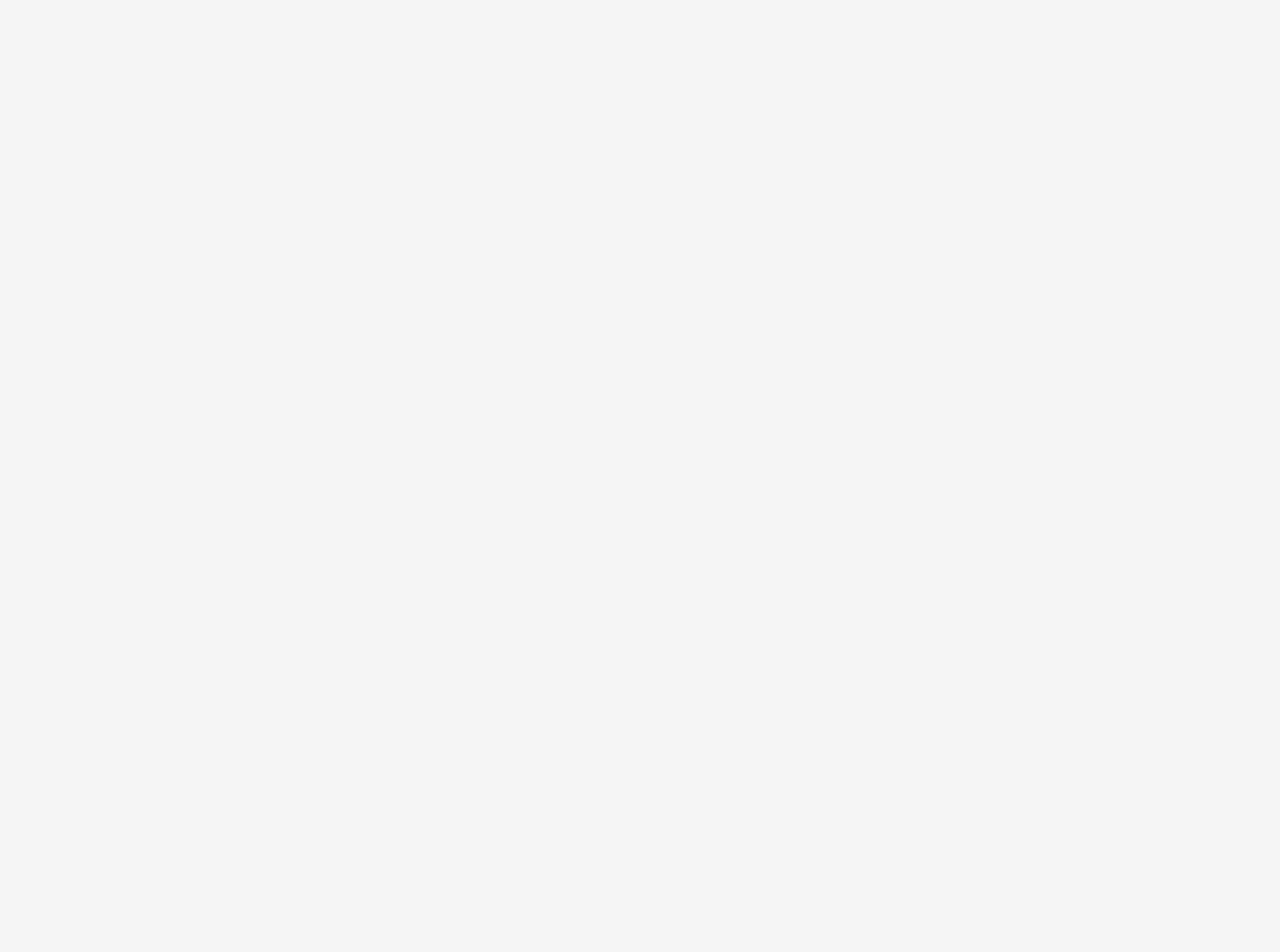
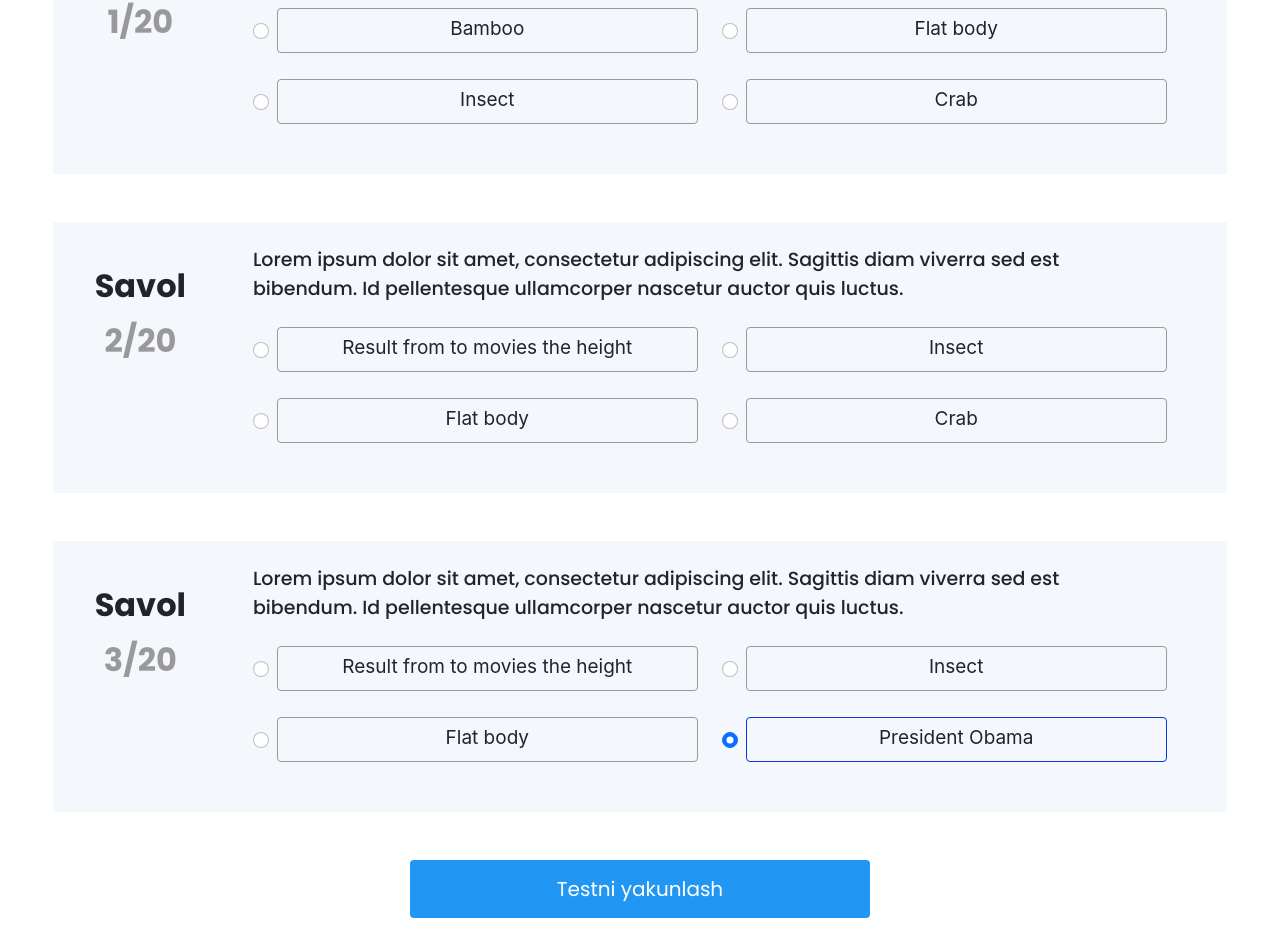
Before and after one commit to Abdullokh-dev/AK-Lavia-Academy, a Vue app: page /test in a window 1280 px wide. Before the commit this address had no page. Shown: the part 265-1217 px from the top of the page. Before the commit the page ends 800 px from the top, so only its background shows below. Built offline with nearby package versions, Linux system fonts and the light colour scheme.

Commit message:
Test Page

```diff
--- a/src/components/HomePageContent.vue
+++ b/src/components/HomePageContent.vue
@@ -286,7 +286,7 @@ export default {
   name: "HomePageContent",
   methods: {
     bonus() {
-      this.$router.push('/bonus')
+      this.$router.push('/test')
     },
     reception() {
       this.$router.push('/reception')
--- /dev/null
+++ b/src/pages/Test.vue
@@ -0,0 +1,300 @@
+<template>
+
+  <div class="row main-row d-flex justify-content-center">
+    <div class="col-12 col-lg-11">
+
+      <div class="row">
+        <div class="col-12 text-center">
+          <div class="text-1">
+            LAVIA ACADEMY TEST
+          </div>
+        </div>
+      </div>
+
+      <div class="row test-block pt-lg-4 pe-lg-5 mt-5">
+        <div class="col-12 col-lg-2">
+          <div class="text-1-order">
+            Savol <span class="order">1/20</span>
+          </div>
+        </div>
+
+        <div class="col-12 col-lg-10">
+          <div class="row">
+            <div class="col">
+              <div class="text-2">
+                Lorem ipsum dolor sit amet, consectetur adipiscing elit. Sagittis diam viverra sed est bibendum. Id
+                pellentesque ullamcorper nascetur auctor quis luctus.
+              </div>
+            </div>
+          </div>
+          <div class="row pb-5">
+            <div class="col-12 col-md-6 mt-4 ps-xxl-4">
+              <div class="form-check">
+                <input id="exampleRadios1" checked class="form-check-input" name="exampleRadios" type="radio" value="option1">
+                <label class="form-check-label" for="exampleRadios1">
+                  Bamboo
+                </label>
+              </div>
+            </div>
+            <div class="col-12 col-md-6 mt-4 ps-xxl-4">
+              <div class="form-check">
+                <input id="exampleRadios2" checked class="form-check-input" name="exampleRadios" type="radio"
+                       value="option1">
+                <label class="form-check-label" for="exampleRadios2">
+                  Flat body
+                </label>
+              </div>
+            </div>
+            <div class="col-12 col-md-6 mt-4 ps-xxl-4">
+              <div class="form-check">
+                <input id="exampleRadios3" checked class="form-check-input" name="exampleRadios" type="radio"
+                       value="option1">
+                <label class="form-check-label" for="exampleRadios3">
+                  Insect
+                </label>
+              </div>
+            </div>
+            <div class="col-12 col-md-6 mt-4 ps-xxl-4">
+              <div class="form-check">
+                <input id="exampleRadios4" checked class="form-check-input" name="exampleRadios" type="radio"
+                       value="option1">
+                <label class="form-check-label" for="exampleRadios4">
+                  Crab
+                </label>
+              </div>
+            </div>
+          </div>
+        </div>
+      </div>
+
+      <div class="row test-block pt-lg-4 pe-lg-5 mt-5">
+        <div class="col-12 col-lg-2">
+          <div class="text-1-order">
+            Savol <span class="order">2/20</span>
+          </div>
+        </div>
+
+        <div class="col-12 col-lg-10">
+          <div class="row">
+            <div class="col">
+              <div class="text-2">
+                Lorem ipsum dolor sit amet, consectetur adipiscing elit. Sagittis diam viverra sed est bibendum. Id
+                pellentesque ullamcorper nascetur auctor quis luctus.
+              </div>
+            </div>
+          </div>
+          <div class="row pb-5">
+            <div class="col-12 col-md-6 mt-4 ps-xxl-4">
+              <div class="form-check">
+                <input id="exampleRadios5" checked class="form-check-input" name="exampleRadios" type="radio" value="option1">
+                <label class="form-check-label" for="exampleRadios5">
+                  Result from to movies the height
+                </label>
+              </div>
+            </div>
+            <div class="col-12 col-md-6 mt-4 ps-xxl-4">
+              <div class="form-check">
+                <input id="exampleRadios6" checked class="form-check-input" name="exampleRadios" type="radio"
+                       value="option1">
+                <label class="form-check-label" for="exampleRadios6">
+                  Insect
+                </label>
+              </div>
+            </div>
+            <div class="col-12 col-md-6 mt-4 ps-xxl-4">
+              <div class="form-check">
+                <input id="exampleRadios7" checked class="form-check-input" name="exampleRadios" type="radio" value="option1">
+                <label class="form-check-label" for="exampleRadios7">
+                  Flat body
+                </label>
+              </div>
+            </div>
+            <div class="col-12 col-md-6 mt-4 ps-xxl-4">
+              <div class="form-check">
+                <input id="exampleRadios8" checked class="form-check-input" name="exampleRadios" type="radio" value="option1">
+                <label class="form-check-label" for="exampleRadios8">
+                  Crab
+                </label>
+              </div>
+            </div>
+          </div>
+        </div>
+      </div>
+
+      <div class="row test-block pt-lg-4 pe-lg-5 mt-5 mb-5">
+        <div class="col-12 col-lg-2">
+          <div class="text-1-order">
+            Savol <span class="order">3/20</span>
+          </div>
+        </div>
+
+        <div class="col-12 col-lg-10">
+          <div class="row">
+            <div class="col">
+              <div class="text-2">
+                Lorem ipsum dolor sit amet, consectetur adipiscing elit. Sagittis diam viverra sed est bibendum. Id
+                pellentesque ullamcorper nascetur auctor quis luctus.
+              </div>
+            </div>
+          </div>
+          <div class="row pb-5">
+            <div class="col-12 col-md-6 mt-4 ps-xxl-4">
+              <div class="form-check">
+                <input id="exampleRadios9" checked class="form-check-input" name="exampleRadios" type="radio" value="option1">
+                <label class="form-check-label" for="exampleRadios9">
+                  Result from to movies the height
+                </label>
+              </div>
+            </div>
+            <div class="col-12 col-md-6 mt-4 ps-xxl-4">
+              <div class="form-check">
+                <input id="exampleRadios10" checked class="form-check-input" name="exampleRadios" type="radio"
+                       value="option1">
+                <label class="form-check-label" for="exampleRadios10">
+                  Insect
+                </label>
+              </div>
+            </div>
+            <div class="col-12 col-md-6 mt-4 ps-xxl-4">
+              <div class="form-check">
+                <input id="exampleRadios11" checked class="form-check-input" name="exampleRadios" type="radio"
+                       value="option1">
+                <label class="form-check-label" for="exampleRadios11">
+                  Flat body
+                </label>
+              </div>
+            </div>
+            <div class="col-12 col-md-6 mt-4 ps-xxl-4">
+              <div class="form-check">
+                <input id="exampleRadios12" checked class="form-check-input" name="exampleRadios" type="radio" value="option1">
+                <label class="form-check-label" for="exampleRadios12">
+                  President Obama
+                </label>
+              </div>
+            </div>
+          </div>
+        </div>
+      </div>
+
+      <div class="row text-center">
+        <div class="col">
+          <button @click="winner"> Testni yakunlash </button>
+        </div>
+      </div>
+    </div>
+  </div>
+</template>
+
+<script>
+export default {
+  name: "Test",
+  methods: {
+    winner() {
+      this.$router.push('/winner')
+    }
+  }
+}
+</script>
+
+<style scoped>
+
+.form-check label {
+  display: inline-block;
+  cursor: pointer;
+}
+
+.form-check input[type="radio"]:checked+label {
+  border-color: #0737DE;
+}
+
+.main-row {
+  background-color: white;
+}
+
+.text-1, .text-1-order {
+  font-size: 32px;
+  font-weight: 700;
+  line-height: 40px;
+  text-align: center;
+  padding: 40px 0;
+}
+
+.text-1-order {
+  padding-top: 20px;
+}
+
+.order {
+  color: #999999;
+}
+
+.test-block {
+  background-color: #F4F7FC;
+}
+
+.text-2 {
+  font-size: 19px;
+}
+
+.form-check-input {
+  margin-top: 15px;
+}
+
+.form-check-label {
+  border: 1px solid #999999;
+  border-radius: 4px;
+  height: 45px;
+  width: 100%;
+  font-family: Inter, sans-serif;
+  font-size: 19px;
+  font-weight: 400;
+  line-height: 39px;
+  text-align: center;
+}
+
+button {
+  background-color: #2196F3;
+  color: white;
+  border: none;
+  border-radius: 4px;
+  font-size: 20px;
+  line-height: 48px;
+  padding: 5px;
+  width: 100%;
+  margin-bottom: 50px;
+}
+
+@media only screen and (min-width: 768px) {
+  button {
+    font-size: 20px;
+    width: 40%;
+  }
+}
+@media only screen and (min-width: 992px) {
+  .text-1-order {
+    width: 150px;
+  }
+  .order {
+    line-height: 70px;
+  }
+}
+
+@media only screen and (min-width: 1400px) {
+  .text-2 {
+    font-size: 24px;
+    margin-top: 20px;
+  }
+  .form-check-label {
+    padding: 15px 15px 60px 15px;
+    font-size: 22px;
+  }
+  .form-check-input {
+    margin-top: 25px;
+    font-size: 25px;
+  }
+  button {
+    font-size: 25px;
+    padding: 10px;
+    width: 40%;
+  }
+}
+</style>
--- a/src/plugins/router.js
+++ b/src/plugins/router.js
@@ -22,6 +22,10 @@ const routes = [
         component: () => import('../pages/BuyCourse.vue')
     },
     {
+        path: '/test',
+        component: () => import('../pages/Test.vue')
+    },
+    {
         path: '/bonus',
         component: () => import('../pages/Bonus.vue')
     },
```
